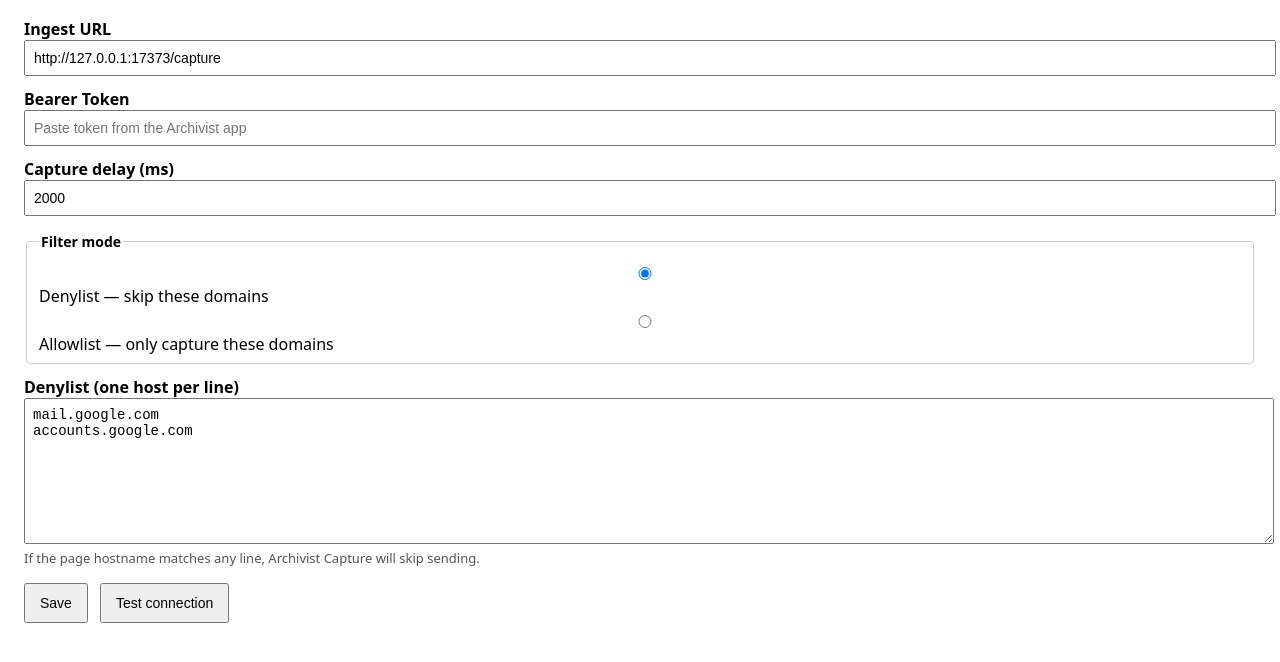
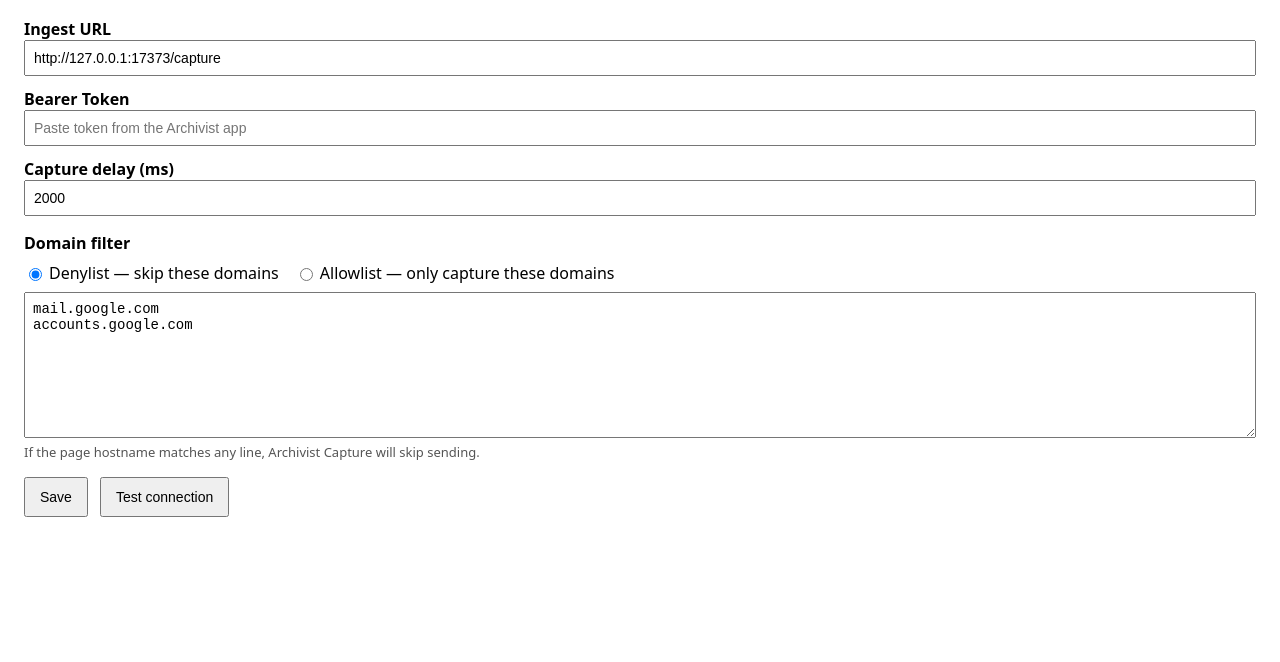
Before and after one commit to tokuhirom/Archivist, a browser extension: page extensions/chrome/options.html in a window 1280 px wide. Shown: the part 70-732 px from the top of the page. Drawn offline with Linux system fonts and the light colour scheme.

Commit message:
Fix filter mode UI layout
- Scope width:100% to text/number/password inputs only, not radio buttons
- Replace fieldset with a cohesive filter-section div grouping radio
  buttons and textarea together
- Use inline flex layout for radio options
- Add type="text" to inputs missing it
- Remove unnecessary dynamic label update (radio selection is self-describing)

```diff
--- a/extensions/chrome/options.html
+++ b/extensions/chrome/options.html
@@ -6,31 +6,35 @@
     <style>
       body { font-family: system-ui, -apple-system, sans-serif; margin: 24px; }
       label { display: block; margin-top: 12px; font-weight: 600; }
-      input, textarea { width: 100%; padding: 8px; font-size: 14px; }
+      input[type="text"], input[type="number"], input[type="password"], textarea {
+        width: 100%; padding: 8px; font-size: 14px; box-sizing: border-box;
+      }
       .row { margin-top: 16px; display: flex; gap: 12px; }
       button { padding: 10px 14px; font-size: 14px; cursor: pointer; }
       .hint { color: #555; font-size: 13px; }
       .ok { color: #0a7; }
       .err { color: #c00; }
-      fieldset { margin-top: 16px; border: 1px solid #ccc; border-radius: 4px; padding: 8px 12px; }
-      legend { font-weight: 600; font-size: 14px; }
-      .radio-label { display: block; font-weight: normal; margin-top: 4px; cursor: pointer; }
+      .filter-section { margin-top: 16px; }
+      .filter-section > label { margin-top: 0; }
+      .radio-group { display: flex; gap: 16px; margin: 8px 0; }
+      .radio-label { display: flex; align-items: center; gap: 4px; font-weight: normal; cursor: pointer; margin-top: 0; }
     </style>
   </head>
   <body>
     <h1>Archivist Capture - Options</h1>
 
     <label>Ingest URL</label>
-    <input id="ingestUrl" placeholder="http://127.0.0.1:17373/capture" />
+    <input id="ingestUrl" type="text" placeholder="http://127.0.0.1:17373/capture" />
 
     <label>Bearer Token</label>
-    <input id="token" placeholder="Paste token from the Archivist app" />
+    <input id="token" type="text" placeholder="Paste token from the Archivist app" />
 
     <label>Capture delay (ms)</label>
     <input id="delayMs" type="number" min="0" step="100" />
 
-    <fieldset id="filterModeFieldset">
-      <legend>Filter mode</legend>
+    <div class="filter-section">
+      <label>Domain filter</label>
+      <div class="radio-group">
         <label class="radio-label">
           <input type="radio" name="filterMode" value="denylist" checked />
           Denylist — skip these domains
@@ -39,11 +43,10 @@
           <input type="radio" name="filterMode" value="allowlist" />
           Allowlist — only capture these domains
         </label>
-    </fieldset>
-
-    <label id="domainListLabel">Denylist (one host per line)</label>
+      </div>
       <textarea id="domainList" rows="8" placeholder="mail.google.com&#10;accounts.google.com"></textarea>
       <div id="domainListHint" class="hint">If the page hostname matches any line, Archivist Capture will skip sending.</div>
+    </div>
 
     <div class="row">
       <button id="save">Save</button>
--- a/extensions/chrome/options.js
+++ b/extensions/chrome/options.js
@@ -18,13 +18,10 @@ async function migrateStorage() {
 }
 
 function updateFilterModeUI(mode) {
-  const label = document.getElementById("domainListLabel");
   const hint = document.getElementById("domainListHint");
   if (mode === "allowlist") {
-    label.textContent = "Allowlist (one host per line)";
     hint.textContent = "Only pages whose hostname matches a line below will be captured.";
   } else {
-    label.textContent = "Denylist (one host per line)";
     hint.textContent = "If the page hostname matches any line, Archivist Capture will skip sending.";
   }
 }
```
Lines whose indentation alone changed are shown as unchanged.
